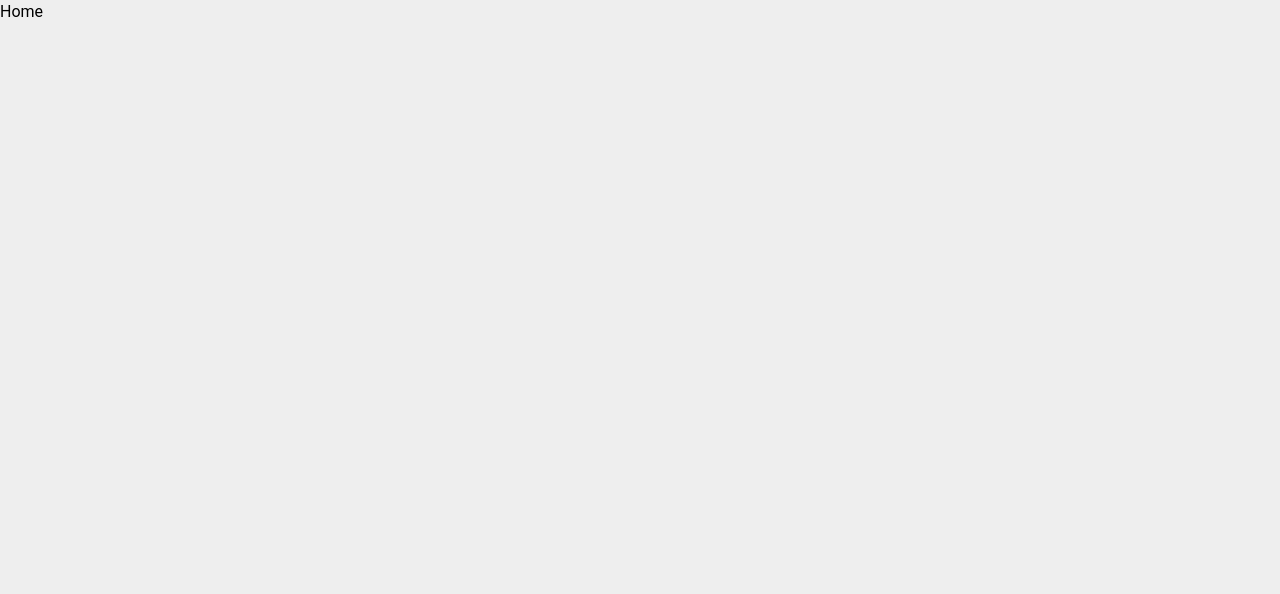
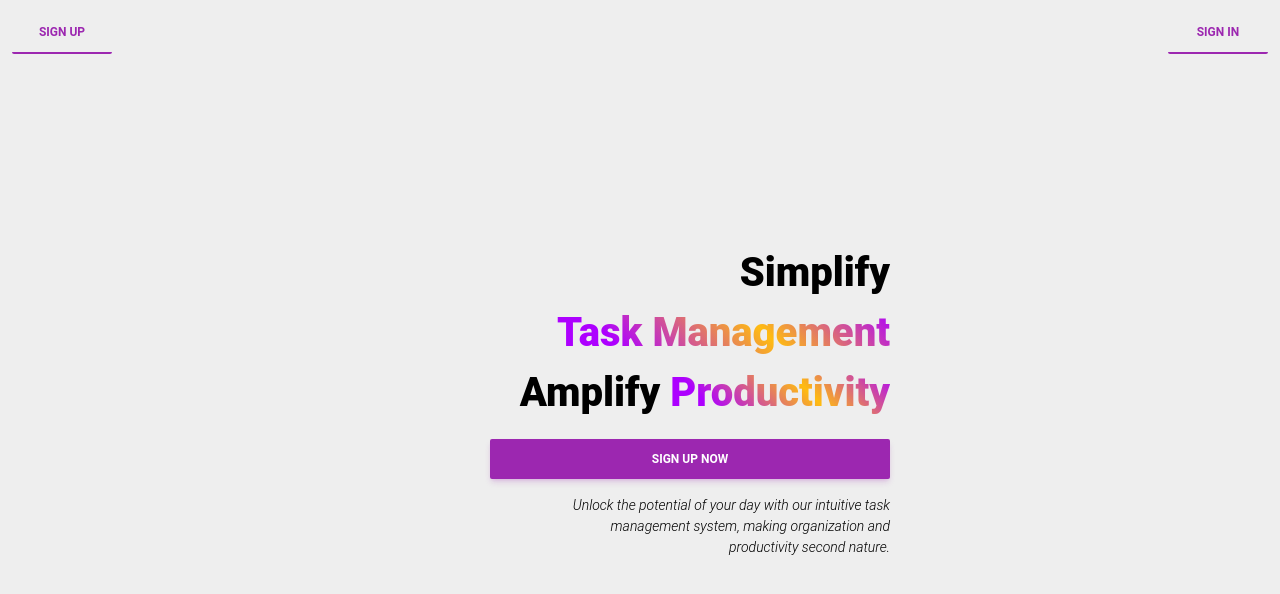
Before and after one commit to JaafarMortada/task-manager, a React (Vite) app in the folder frontend/: page / in a window 1280 px wide. Shown: the top 594 px of the page. Built offline with nearby package versions, Linux system fonts and the light colour scheme.

Commit message:
frontend <> adding home page

```diff
--- a/frontend/src/index.css
+++ b/frontend/src/index.css
@@ -33,3 +33,14 @@ body {
     backdrop-filter: blur(5.6px);
     -webkit-backdrop-filter: blur(5.6px);
   }
+
+.purple__gradient {
+    background: linear-gradient(45deg, #AD00FF 18.78%, #ffbc11 60.92%, #AD00FF 100%);
+    background-clip: text;
+    -webkit-background-clip: text;
+    -webkit-text-fill-color: transparent;
+    font-style: normal;
+    font-weight: 900;
+    line-height: normal;
+    text-transform: capitalize;
+}
--- a/frontend/src/pages/Home.tsx
+++ b/frontend/src/pages/Home.tsx
@@ -1,8 +1,58 @@
+import { useNavigate, useLocation } from "react-router-dom";
+import { CustomButton } from "../components/ui"
+import { motion } from "framer-motion"
+import { routeEaseInLeft, routeEaseInRight } from "../framer/routeAnimations"
+import { Typography } from "@material-tailwind/react";
 
 const Home = () => {
-  return (
-    <div>Home</div>
-  )
+    const navigate = useNavigate();
+    const location = useLocation();
+
+    const fromSignup = location.state && location.state.fromSignup;
+    const variants = fromSignup ? routeEaseInRight : routeEaseInLeft;
+
+    return (
+        <motion.div variants={variants}
+            initial="initial"
+            animate="final"
+            className="relative w-screen h-screen min-h-[390px] flex flex-col gap-5 items-center justify-center"
+        >
+            <div className="absolute top-0 py-3 px-3 flex w-full justify-between">
+                <CustomButton
+                    label="Sign Up"
+                    onClick={() => navigate("/auth/signup")}
+                    containerClassNames="max-w-[100px] min-w-[100px]"
+                    classes="bg-transparent text-purple-500 border-b-2 border-purple-500 hover:bg-purple-500 hover:text-white hover:border-none shadow-none hover:shadow-none"
+                />
+                <CustomButton
+                    label="Sign In"
+                    onClick={() => navigate("/auth/signin")}
+                    containerClassNames="max-w-[100px] min-w-[100px]"
+                    classes="bg-transparent text-purple-500 border-b-2 border-purple-500 hover:bg-purple-500 hover:text-white hover:border-none shadow-none hover:shadow-none"
+                />
+            </div>
+
+            <div className="flex flex-col  items-center ss:!items-end max-w-[500px] gap-4 px-3 ss:px-0">
+                <Typography className="text-[24px] sm:text-[32px] md:text-[40px] font-black text-center ss:text-right" placeholder={undefined}>
+                    Simplify <br /> <span className="purple__gradient">Task Management</span> <br />
+                    Amplify <span className="purple__gradient">Productivity</span>
+                </Typography>
+                <CustomButton
+                    label="Sign Up Now"
+                    onClick={() => navigate("/auth/signup")}
+                    classes="hover:bg-purple-700"
+                    containerClassNames="!w-[200px] ss:!w-[400px]"
+
+                />
+                <Typography
+                    placeholder={undefined}
+                    className="italic text-[14px] max-w-[70%] text-center ss:text-right"
+                >
+                    Unlock the potential of your day with our intuitive task management system, making organization and productivity second nature.
+                </Typography>
+            </div>
+        </motion.div>
+    )
 }
 
 export default Home
--- a/frontend/src/pages/authPages/SigninPage.tsx
+++ b/frontend/src/pages/authPages/SigninPage.tsx
@@ -14,7 +14,7 @@ const SigninPage = () => {
             initial="initial"
             animate="final"
             className="flex flex-col h-screen items-center justify-center gap-3">
-            <Typography className="text-4xl font-semibold text-purple-500" placeholder={undefined}>Welcome to Task Manager</Typography>
+            <Typography className="text-4xl font-semibold text-purple-500 cursor-pointer" placeholder={undefined} onClick={()=>navigate('/')}>Welcome to Task Manager</Typography>
             <SigninFrom />
             <div className="flex max-h-fit flex-col items-center justify-center gap-1">
                 <span className="text-gray-500">Don't have an account?</span>
--- a/frontend/src/pages/authPages/SignupPage.tsx
+++ b/frontend/src/pages/authPages/SignupPage.tsx
@@ -14,7 +14,7 @@ const SignupPage = () => {
             initial="initial"
             animate="final"
             className="flex flex-col h-screen items-center justify-center gap-3">
-            <Typography className="text-4xl font-semibold text-purple-500" placeholder={undefined}>Welcome to Task Manager</Typography>
+            <Typography className="text-4xl font-semibold text-purple-500 cursor-pointer" placeholder={undefined} onClick={()=>navigate('/', { state: { fromSignup: true } })}>Welcome to Task Manager</Typography>
             <SignupFrom />
             <div className="flex max-h-fit flex-col items-center justify-center gap-1">
                 <span className="text-gray-500">Don't have an account?</span>
```
Also changed, not shown: frontend/src/App.tsx (+4 -6 lines).
